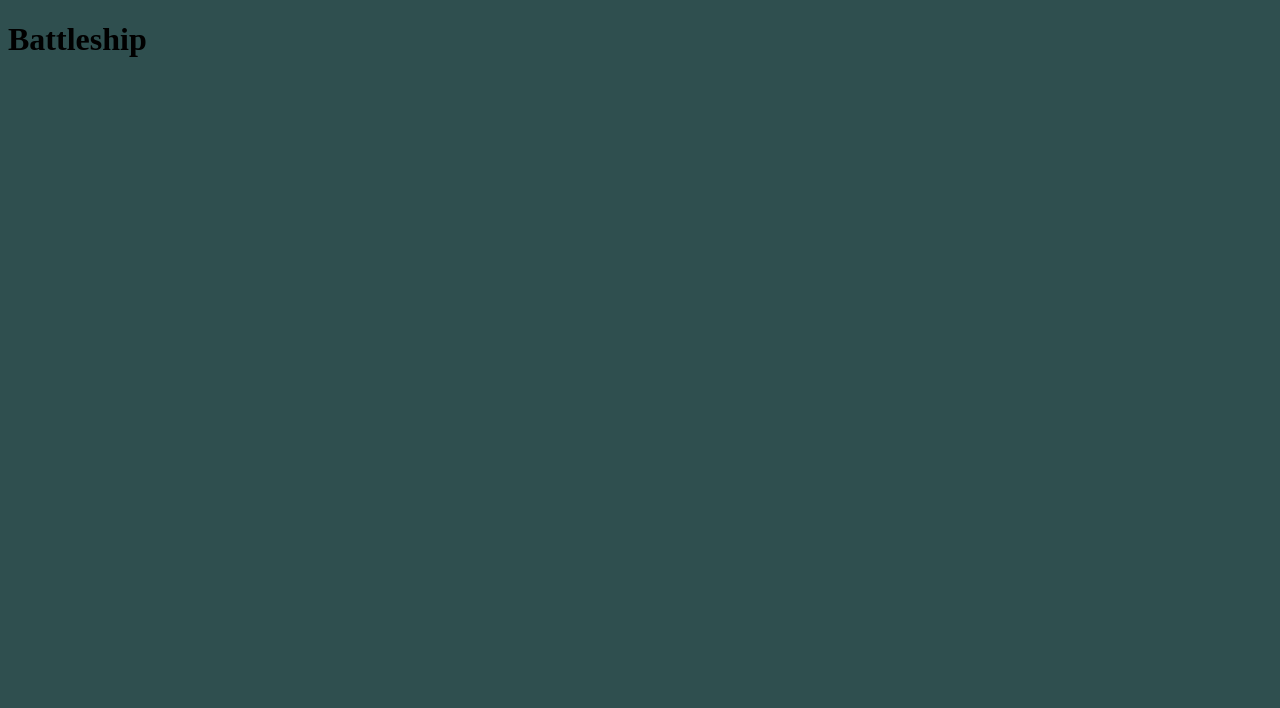
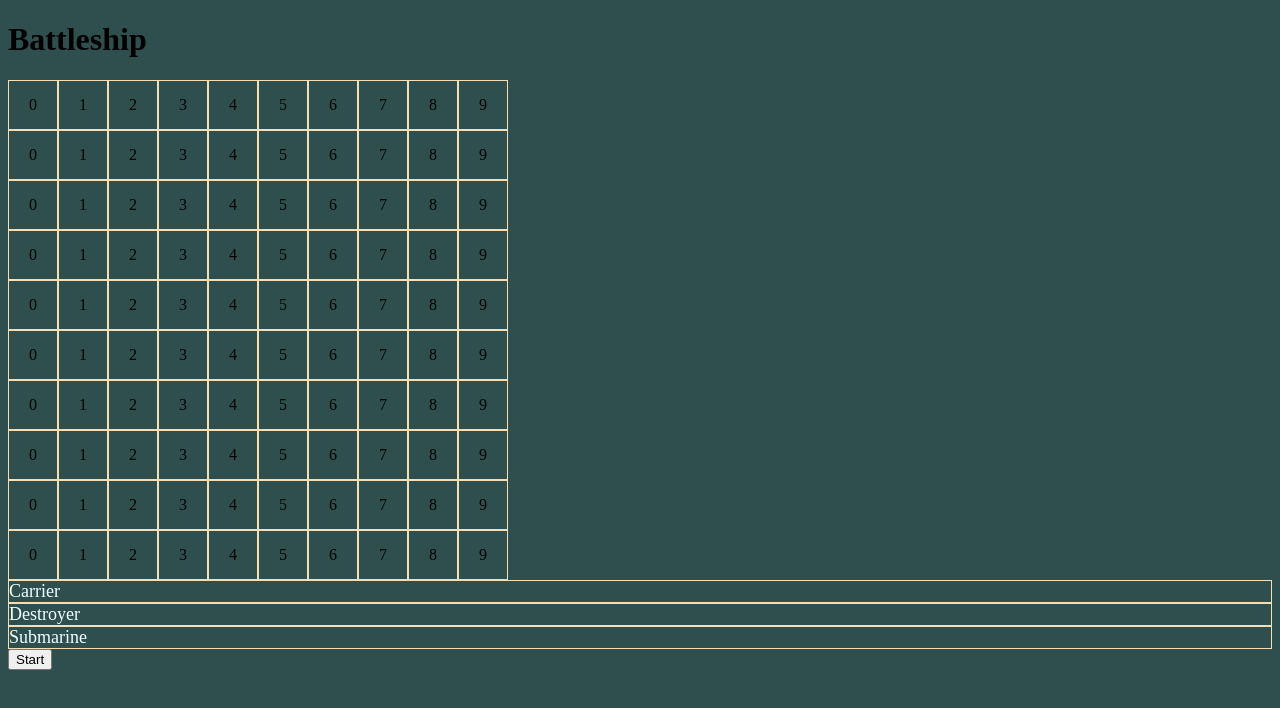
Before and after one commit to IvijanPetras/Odin-Projects, a website built with webpack: page battleship/src/template.html in a window 1280 px wide. Built offline with nearby package versions, Linux system fonts and the light colour scheme.

Commit message:
styling and creating UI  board

```diff
--- a/battleship/src/helpers/elements.js
+++ b/battleship/src/helpers/elements.js
@@ -0,0 +1,21 @@
+const playerBoard = document.querySelector(".player-board");
+const aiBoard = document.querySelector(".ai-board");
+const battleships = document.querySelector(".battleships");
+
+function dragAndDropShip() {}
+
+function createUIBoard(board) {
+   board.forEach(el => {
+    const cell = document.createElement('div')
+    cell.className = board.indexOf(el)
+    for (let i = 0; i < el.length; i++) {
+        const cellChild = document.createElement('div')
+        cellChild.innerText = i
+        cellChild.setAttribute('id', i)
+        cell.append(cellChild)
+    }
+    playerBoard.append(cell)
+   });
+}
+
+module.exports = { createUIBoard };
--- a/battleship/src/index.js
+++ b/battleship/src/index.js
@@ -1,12 +1,17 @@
 import './styles/main.scss'
+const playerBoard = document.querySelector('.player-board')
+const aiBoard = document.querySelector('.ai-board')
 const ship = require('./factories/ship')
 const board = require('./factories/gameboard')
 const players = require('./factories/player')
+const helpers = require('./helpers/elements')
 
 const myShip = ship.Ship(3)
 const myShip2 = ship.Ship(4)
 const myGameboard = board.Gameboard()
 const playa = players.Players()
+
+helpers.createUIBoard(myGameboard.board)
 
 myGameboard.placeShip(myShip, 2, 2, true)
 myGameboard.placeShip(myShip2, 5, 3, "horizontal")
--- a/battleship/src/styles/main.scss
+++ b/battleship/src/styles/main.scss
@@ -1,4 +1,4 @@
-body{
+body {
   background-color: darkslategray;
 }
 
@@ -11,15 +11,30 @@ body{
   display: flex;
   align-items: center;
   justify-content: center;
-    > &:hover{
+  > &:hover {
     background-color: rgb(56, 96, 96);
   }
 }
 
 .player-board {
-    width: 500px;
-      height: 500px;
   display: grid;
-      grid-template-columns: repeat(10, 1fr);
-      grid-template-rows: repeat(10, 1fr);
+  grid-template-rows: repeat(10, 50px);
 }
+
+.player-board > div {
+  display: grid;
+  grid-template-columns: repeat(10, 50px);
+  > div {
+    border: 1px solid wheat;
+display: flex;
+justify-content: center;
+align-items: center;
+  }
+}
+
+.ship {
+  color: azure;
+  font-size: large;
+  border: 1px solid wheat;
+  box-sizing: border-box;
+}
--- a/battleship/src/template.html
+++ b/battleship/src/template.html
@@ -12,7 +12,10 @@
     <div class="player-board"></div>
     <div class="ai-board"></div>
     <div class="battleships">
-
+        <div class="ship" draggable="true">Carrier</div>
+        <div class="ship" draggable="true">Destroyer</div>
+        <div class="ship" draggable="true">Submarine</div>
     </div>
+    <button class="start">Start</button>
 </body>
 </html>
```
Lines whose indentation alone changed are shown as unchanged.
